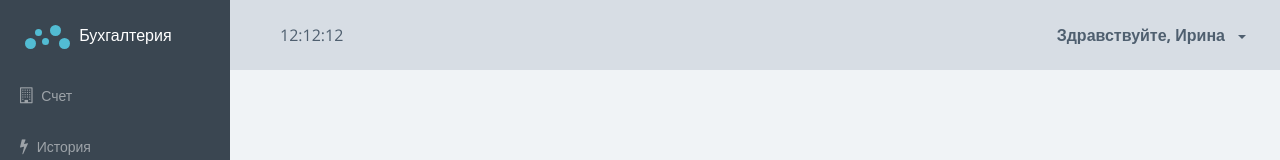
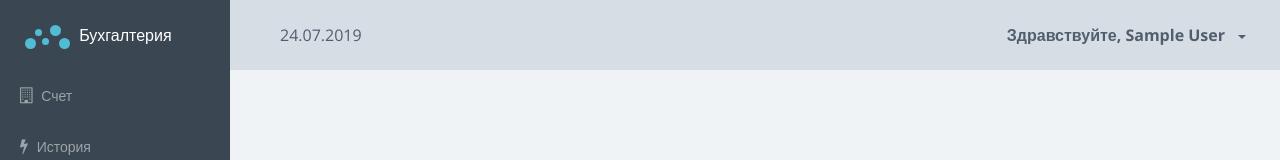
Before and after one commit to Mastik14/home-money, an Angular app: page /system in a window 1280 px wide. Shown: the top 160 px of the page. Built offline with nearby package versions, Linux system fonts and the light colour scheme; sample sign-in values are in the browser's storage.

Commit message:
finish lesson 14

```diff
--- /dev/null
+++ b/src/app/system/shared/components/header/header.component.html
@@ -0,0 +1,26 @@
+<header class="header">
+  <div class="header-block header-block-search">
+    {{ date | date:'dd.MM.yyyy' }}
+  </div>
+  <div class="header-block header-block-nav">
+    <ul class="nav-profile">
+      <li class="profile dropdown" wfmDropdown>
+        <a class="nav-link dropdown-toggle" role="button">
+          <span class="name">
+              Здравствуйте, {{user.name}}
+          </span>
+        </a>
+        <div class="dropdown-menu profile-dropdown-menu">
+          <a class="dropdown-item" [routerLink]="['/system', 'records']">
+            <i class="fa fa-gear icon"></i>Сделать запись
+          </a>
+          <div class="dropdown-divider"></div>
+          <a class="dropdown-item" (click)="onLogout()">
+            <i class="fa fa-power-off icon"></i>
+            Выйти
+          </a>
+        </div>
+      </li>
+    </ul>
+  </div>
+</header>
--- /dev/null
+++ b/src/app/system/shared/components/header/header.component.ts
@@ -0,0 +1,30 @@
+import { Component, OnInit } from '@angular/core';
+import { Router } from '@angular/router';
+
+import { User } from '../../../../shared/models/user.model';
+import { AuthService } from '../../../../shared/services/auth.service';
+
+@Component({
+  selector: 'wfm-header',
+  templateUrl: './header.component.html',
+  styleUrls: ['./header.component.scss']
+})
+export class HeaderComponent implements OnInit {
+
+  date: Date = new Date();
+  user: User;
+
+  constructor(private authService: AuthService,
+              private router: Router) {
+  }
+
+  ngOnInit() {
+    this.user = JSON.parse(window.localStorage.getItem('user'));
+  }
+
+  onLogout() {
+    this.authService.logout();
+    this.router.navigate(['/login']);
+  }
+
+}
--- /dev/null
+++ b/src/app/system/shared/directives/dropdown.directive.ts
@@ -0,0 +1,12 @@
+import { Directive, HostBinding, HostListener } from '@angular/core';
+
+@Directive({
+  selector: '[wfmDropdown]'
+})
+export class DropdownDirective {
+  @HostBinding('class.open') isOpen = false;
+
+  @HostListener('click') onClick() {
+    this.isOpen = !this.isOpen;
+  }
+}
--- a/src/app/system/system.component.html
+++ b/src/app/system/system.component.html
@@ -1,58 +1,9 @@
 <div class="main-wrapper">
   <div class="app">
-    <header class="header">
-    <div class="header-block header-block-search">
-      12:12:12
-    </div>
-    <div class="header-block header-block-nav">
-      <ul class="nav-profile">
-        <li class="profile dropdown">
-          <a class="nav-link dropdown-toggle" href="#" role="button">
-                                <span class="name">
-                                    Здравствуйте, Ирина
-                                </span>
-          </a>
-          <div class="dropdown-menu profile-dropdown-menu">
-            <a class="dropdown-item" href="#"> <i class="fa fa-gear icon"></i>Сделать запись</a>
-            <div class="dropdown-divider"></div>
-            <a class="dropdown-item" href="#"><i class="fa fa-power-off icon"></i>Выйти</a>
-          </div>
-        </li>
-      </ul>
-    </div>
-  </header>
+    <wfm-header></wfm-header>
     <wfm-sidebar></wfm-sidebar>
     <article class="content dashboard-page">
       <router-outlet></router-outlet>
     </article>
   </div>
 </div>
-<div class="main-wrapper">
-  <div class="app">
-    <header class="header">
-    <div class="header-block header-block-search">
-      12:12:12
-    </div>
-    <div class="header-block header-block-nav">
-      <ul class="nav-profile">
-        <li class="profile dropdown">
-          <a class="nav-link dropdown-toggle" href="#" role="button">
-                                <span class="name">
-                                    Здравствуйте, Ирина
-                                </span>
-          </a>
-          <div class="dropdown-menu profile-dropdown-menu">
-            <a class="dropdown-item" href="#"> <i class="fa fa-gear icon"></i>Сделать запись</a>
-            <div class="dropdown-divider"></div>
-            <a class="dropdown-item" href="#"><i class="fa fa-power-off icon"></i>Выйти</a>
-          </div>
-        </li>
-      </ul>
-    </div>
-  </header>
-    <wfm-sidebar></wfm-sidebar>
-    <article class="content dashboard-page">
-      <router-outlet></router-outlet>
-    </article>
-  </div>
-</div>
--- a/src/app/system/system.module.ts
+++ b/src/app/system/system.module.ts
@@ -9,6 +9,8 @@
 import { RecordsPageComponent } from './records-page/records-page.component';
 import { SystemComponent } from './system.component';
 import { SidebarComponent } from './shared/components/sidebar/sidebar.component';
+import { HeaderComponent } from './shared/components/header/header.component';
+import { DropdownDirective } from './shared/directives/dropdown.directive';
 
 @NgModule({
   imports: [
@@ -22,7 +24,9 @@
     PlanningPageComponent,
     RecordsPageComponent,
     SystemComponent,
-    SidebarComponent
+    SidebarComponent,
+    HeaderComponent,
+    DropdownDirective,
   ]
 })
 export class SystemModule {}
```
Also changed, not shown: src/app/system/shared/components/header/header.component.scss (added).
